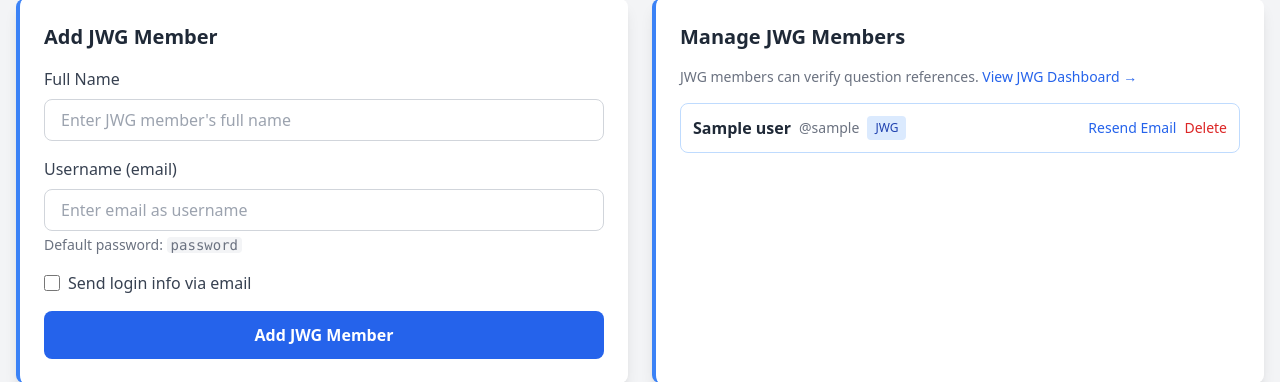
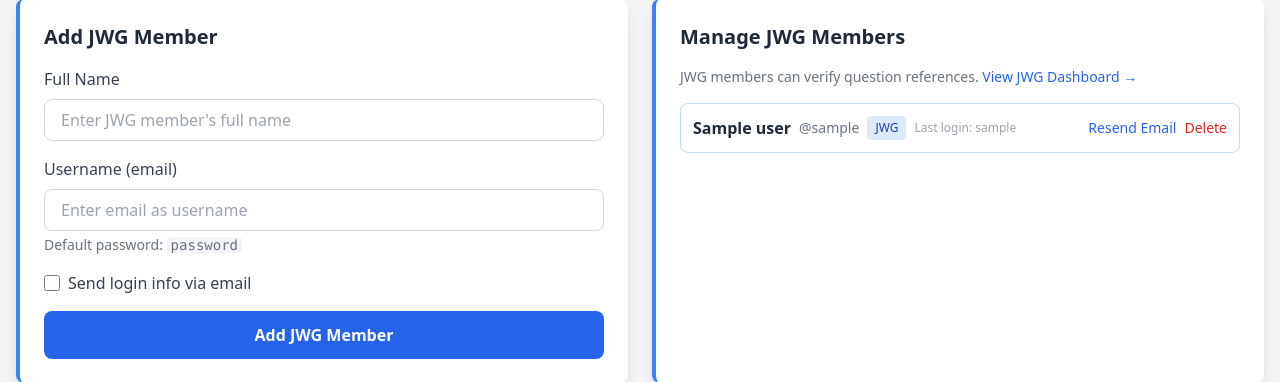
Before and after one commit to kdrivas1989/judgetest, a Flask app: template templates/admin.html in a window 1280 px wide. Shown: the part 1899-2281 px from the top of the page. Run offline with Flask 2, Linux system fonts and the light colour scheme; the template is opened without the code that fills it: most values are stand-ins (such as "Sample title", 1, 10 or a date in 2020); some libraries are stand-ins or nearby versions.

Commit message:
Add last login tracking, shown next to JWG members in admin panel
Co-Authored-By: Claude Opus 4.6 <noreply@anthropic.com>

```diff
--- a/app.py
+++ b/app.py
@@ -201,6 +201,12 @@ def init_db():
         )
     ''')
 
+    # Add last_login column if not exists
+    cursor.execute("PRAGMA table_info(users)")
+    columns = [col[1] for col in cursor.fetchall()]
+    if 'last_login' not in columns:
+        cursor.execute("ALTER TABLE users ADD COLUMN last_login TEXT DEFAULT ''")
+
     # Create test_results table
     cursor.execute('''
         CREATE TABLE IF NOT EXISTS test_results (
@@ -337,7 +343,8 @@ def get_user(username):
             'categories': json.loads(row['categories']),
             'assigned_tests': json.loads(row['assigned_tests']) if row['assigned_tests'] else [],
             'proctor_level': row['proctor_level'] or 'regional',
-            'expiration_date': row['expiration_date'] or ''
+            'expiration_date': row['expiration_date'] or '',
+            'last_login': row['last_login'] or ''
         }
     return None
 
@@ -355,7 +362,8 @@ def get_all_users():
             'categories': json.loads(row['categories']),
             'assigned_tests': json.loads(row['assigned_tests']) if row['assigned_tests'] else [],
             'proctor_level': row['proctor_level'] or 'regional',
-            'expiration_date': row['expiration_date'] or ''
+            'expiration_date': row['expiration_date'] or '',
+            'last_login': row['last_login'] or ''
         }
     return users
 
@@ -366,11 +374,12 @@ def save_user(username, user_data):
     assigned_tests = json.dumps(user_data.get('assigned_tests', []))
     proctor_level = user_data.get('proctor_level', 'regional')
     expiration_date = user_data.get('expiration_date', '') or ''
+    last_login = user_data.get('last_login', '') or ''
     db = get_sqlite_db()
     db.execute('''
-        INSERT OR REPLACE INTO users (username, password, role, name, categories, assigned_tests, proctor_level, expiration_date)
-        VALUES (?, ?, ?, ?, ?, ?, ?, ?)
-    ''', (username, user_data['password'], user_data['role'], user_data['name'], categories, assigned_tests, proctor_level, expiration_date))
+        INSERT OR REPLACE INTO users (username, password, role, name, categories, assigned_tests, proctor_level, expiration_date, last_login)
+        VALUES (?, ?, ?, ?, ?, ?, ?, ?, ?)
+    ''', (username, user_data['password'], user_data['role'], user_data['name'], categories, assigned_tests, proctor_level, expiration_date, last_login))
     db.commit()
 
 
@@ -756,6 +765,11 @@ def login():
             session['user'] = username
             session['role'] = user['role']
             session['name'] = user['name']
+            # Record last login
+            db = get_sqlite_db()
+            db.execute('UPDATE users SET last_login = ? WHERE username = ?',
+                       (datetime.now().isoformat(), username))
+            db.commit()
             return redirect(url_for('index'))
         else:
             error = 'Invalid username or password'
--- a/templates/admin.html
+++ b/templates/admin.html
@@ -345,10 +345,15 @@
                         {% for username, user_data in jwg_members.items() %}
                             <div class="border border-blue-200 rounded-lg p-3 hover:bg-blue-50" data-username="{{ username }}">
                                 <div class="flex justify-between items-center">
-                                    <div class="flex items-center gap-2">
+                                    <div class="flex items-center gap-2 flex-wrap">
                                         <span class="font-semibold text-gray-800">{{ user_data.name }}</span>
                                         <span class="text-sm text-gray-500">@{{ username }}</span>
                                         <span class="bg-blue-100 text-blue-800 text-xs px-2 py-1 rounded">JWG</span>
+                                        {% if user_data.last_login %}
+                                        <span class="text-xs text-gray-400" title="{{ user_data.last_login }}">Last login: {{ user_data.last_login[:10] }}</span>
+                                        {% else %}
+                                        <span class="text-xs text-red-400">Never logged in</span>
+                                        {% endif %}
                                     </div>
                                     <div class="flex gap-2 ml-2">
                                         <button onclick="resendEmail('{{ username }}', '{{ user_data.name }}')"
```
